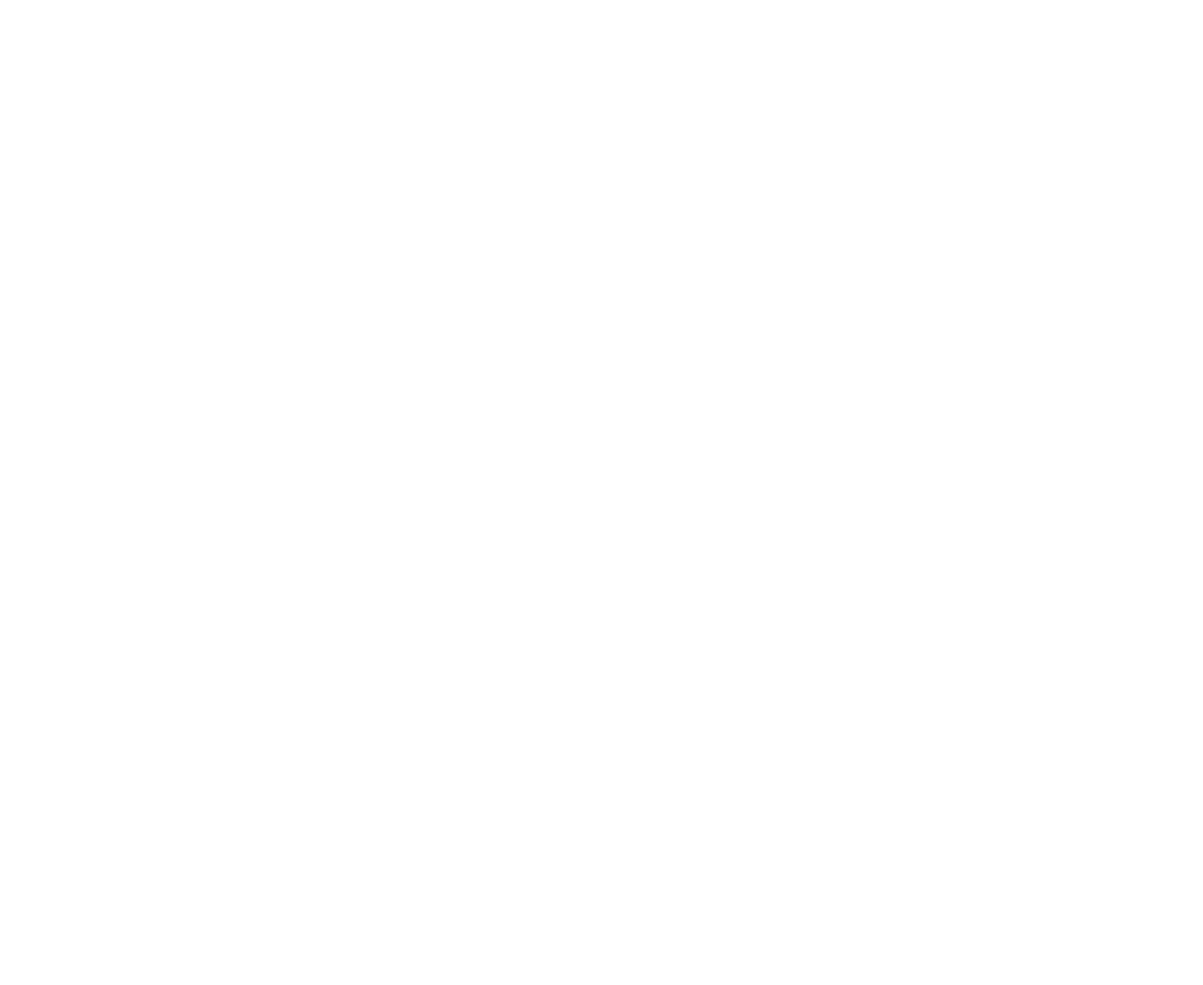
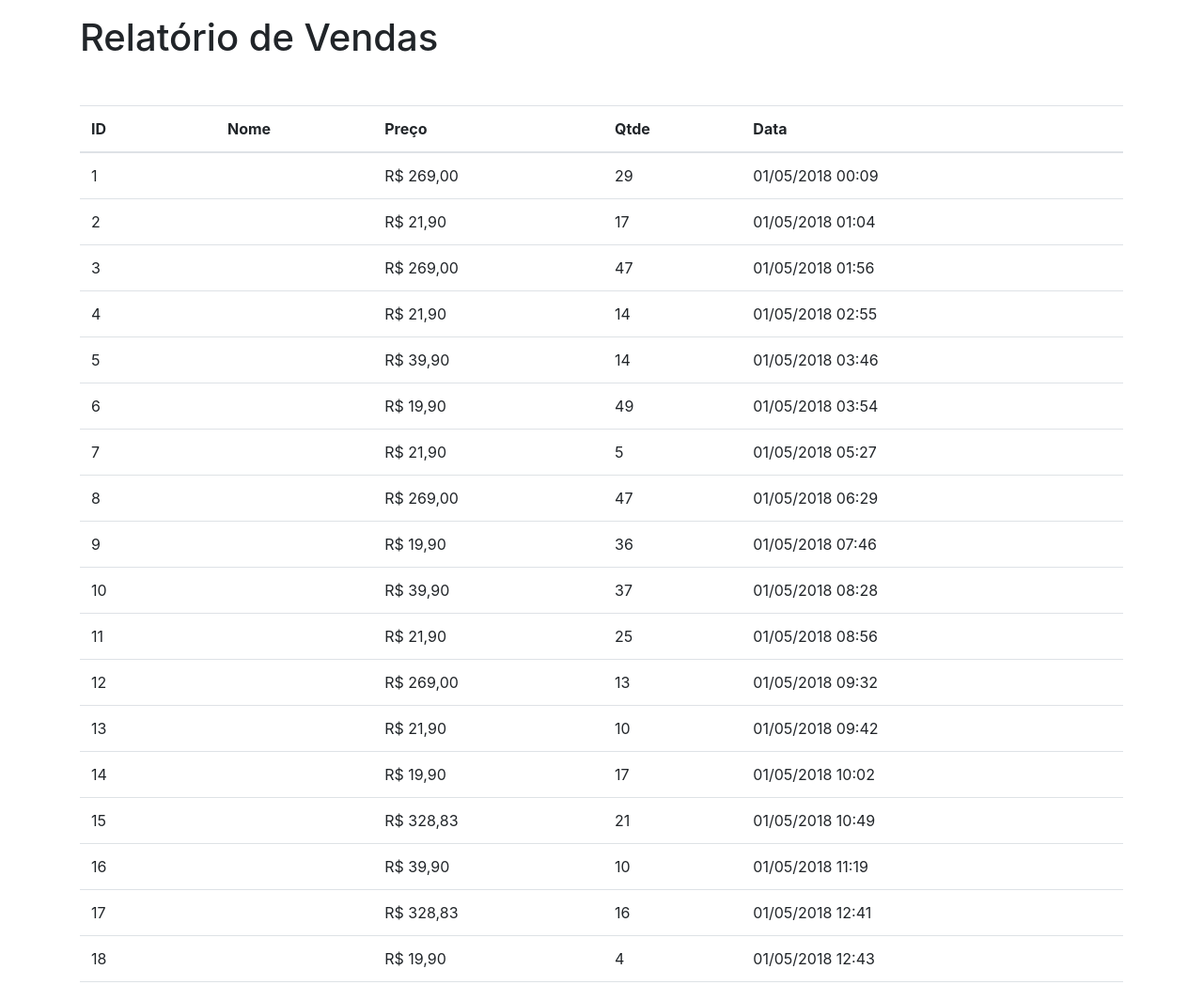
Before and after one commit to HenriqueArtur/exercicios-vuejs, a website: page sales/index.html in a window 1280 px wide. Shown: the top 1048 px of the page at 94% size. Before the commit the page ends 800 px from the top, so only its background shows below. Drawn offline with Linux system fonts and the light colour scheme.

Commit message:
sumario de vendas

```diff
--- a/sales/index.html
+++ b/sales/index.html
@@ -9,9 +9,59 @@
 </head>
 
 <body>
+    <div id="app">
+        <div class="container">
+            <h1 class="mt-3">{{title}}</h1>
+            <table class="mt-5 table">
+                <thead>
+                    <tr>
+                        <th>ID</th>
+                        <th>Nome</th>
+                        <th>Preço</th>
+                        <th>Qtde</th>
+                        <th>Data</th>
+                    </tr>
+                </thead>
+                <tbody>
+                    <tr v-for="sale in sales">
+                        <td>{{sale.id}}</td>
+                        <td>{{sale.same}}</td>
+                        <td v-money="'R$'">{{sale.price}}</td>
+                        <td>{{sale.qtde}}</td>
+                        <td>{{sale.date}}</td>
+                    </tr>
+                </tbody>
+            </table>
+        </div>
+    </div>
 
     <script>
-        // ...
+        Vue.directive('money', {
+            inserted(el, binding) {
+                const amount = parseFloat(el.innerHTML).toFixed(2)
+                    .replace('.', ',')
+                    .replace(/(\d)(?=(\d{3})+\,)/g, '$1.')
+                el.innerHTML = `${binding.value} ${amount}`
+            }
+        })
+
+        new Vue({
+            el: '#app',
+            data: {
+                title: 'Relatório de Vendas',
+                sales: null
+            },
+            methods: {
+                getSales() {
+                    fetch('/data/sales.json')
+                        .then(resp => resp.json())
+                        .then(data => this.sales = data)
+                }
+            },
+            mounted() {
+                this.getSales()
+            }
+        })
     </script>
 </body>
 
```
